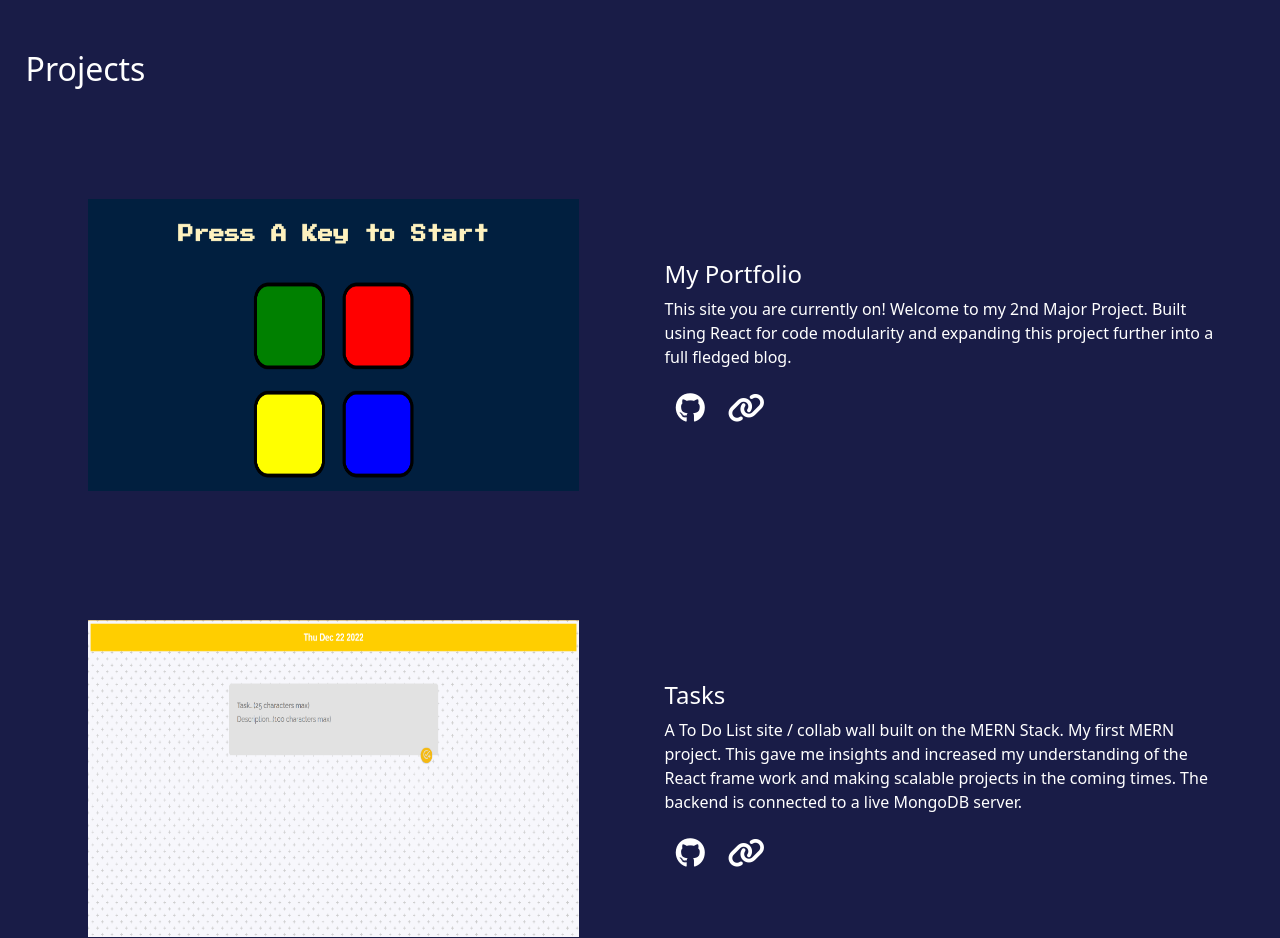
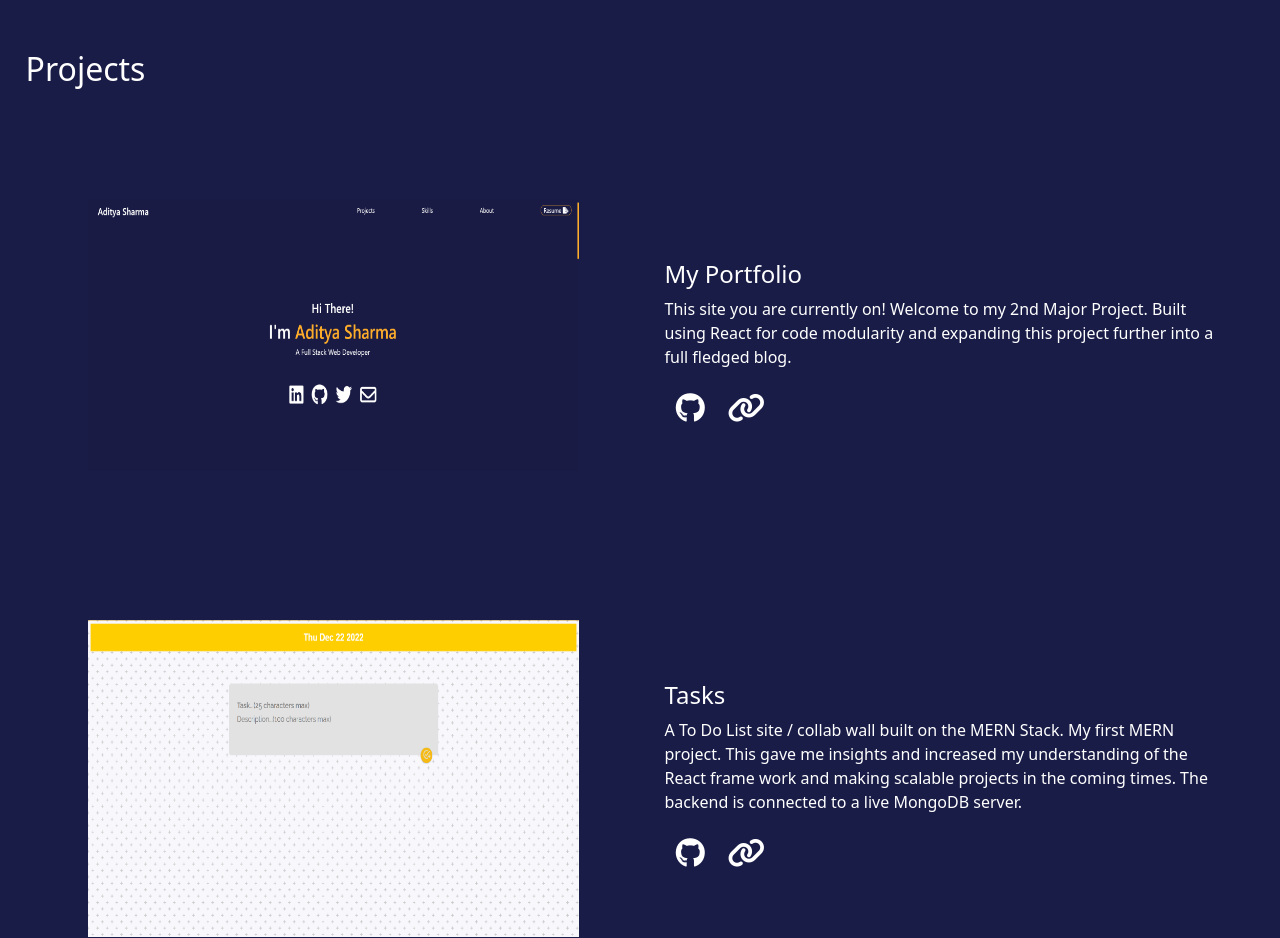
Before and after one commit to adidevs/adidevs.github.io, a React (Create React App) app: page / in a window 1280 px wide. Shown: the part 1320-2258 px from the top of the page. Built offline with nearby package versions, Linux system fonts and the light colour scheme.

Commit message:
Updated links

```diff
--- a/src/components/Projects.jsx
+++ b/src/components/Projects.jsx
@@ -3,15 +3,15 @@ export default function Projects() {
         {
             title: "My Portfolio",
             description: "This site you are currently on! Welcome to my 2nd Major Project. Built using React for code modularity and expanding this project further into a full fledged blog.",
-            github: "",
-            url: "https://github.com/adidevs/",
-            img: "./resources/simon-game.png"
+            github: "https://github.com/adidevs/adidevs.github.io",
+            url: "https://adidevs.netlify.app",
+            img: "./resources/portfolio.png"
         },
         {
             title: "Tasks",
             description: "A To Do List site / collab wall built on the MERN Stack. My first MERN project. This gave me insights and increased my understanding of the React frame work and making scalable projects in the coming times. The backend is connected to a live MongoDB server.",
-            github: "https://github.com/adidevs/",
-            url: "",
+            github: "https://github.com/adidevs/todo-app",
+            url: "https://todo-adidevs.netlify.app",
             img: "./resources/to-do.png"
         },
         {
```
Also changed, not shown: public/resources/portfolio.png (added).
